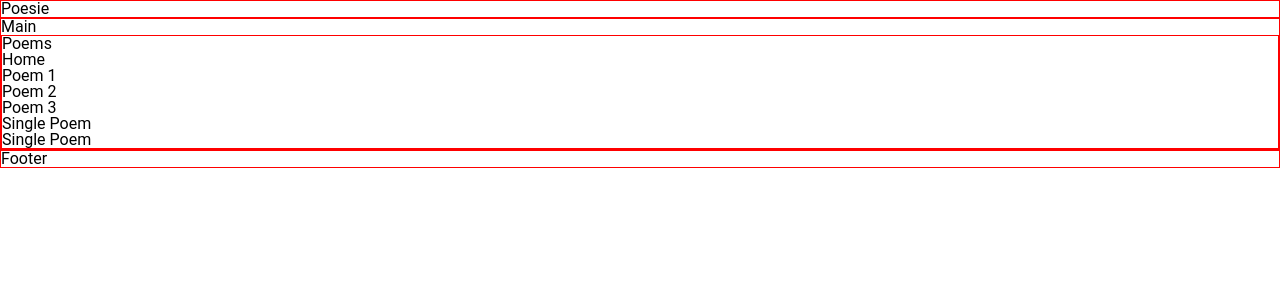
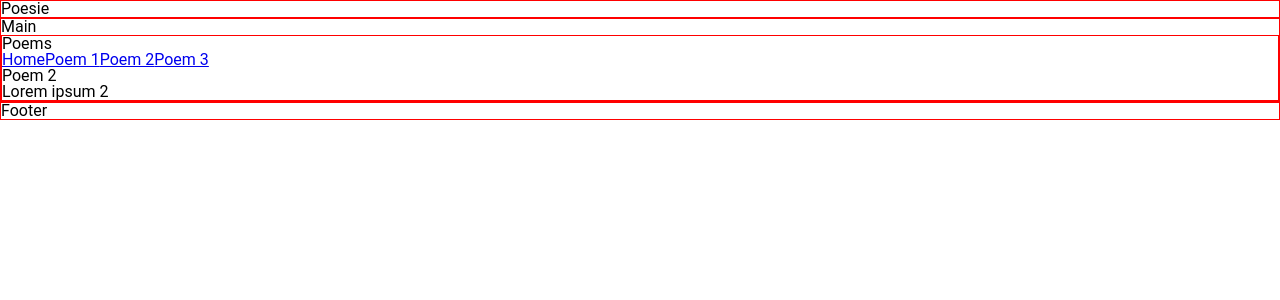
Before and after one commit to giacomo1491/poesie, a React (Create React App) app: page /poem2 in a window 1280 px wide. Shown: the top 300 px of the page. Built offline with nearby package versions, Linux system fonts and the light colour scheme.

Commit message:
create data.json

```diff
--- /dev/null
+++ b/src/components/data.json
@@ -0,0 +1,18 @@
+{
+  "poem": {
+    "title": "Poem",
+    "text": "Lorem ipsum"
+  },
+  "poem1": {
+    "title": "Poem 1",
+    "text": "Lorem ipsum 1"
+  },
+  "poem2": {
+    "title": "Poem 2",
+    "text": "Lorem ipsum 2"
+  },
+  "poem3": {
+    "title": "Poem 3",
+    "text": "Lorem ipsum 3"
+  }
+}
--- a/src/components/poems/poems.css
+++ b/src/components/poems/poems.css
@@ -4,10 +4,18 @@
   border: solid 1px red;
 }
 
+/* NAVIGATION */
 .poemnav--wrapper {
   display: flex;
 }
 
+.poemnav--wrapper ul {
+  display: flex;
+  color: yellow;
+}
+
+/* POEMS */
 .singlepoem--wrapper {
   display: flex;
+  flex-direction: column;
 }
--- a/src/components/poems/poems.js
+++ b/src/components/poems/poems.js
@@ -1,8 +1,8 @@
 import "./poems.css";
-import { BrowserRouter as Switch, Route } from "react-router-dom";
+import { Switch, Route } from "react-router-dom";
 import PoemsNav from "./poemsNav";
 import SinglePoem from "./singlePoem";
-// import poemData from "../data";
+import poemData from "../data.json";
 
 function Poems() {
   return (
@@ -14,17 +14,17 @@ function Poems() {
 
       {/* ROUTING */}
       <Switch>
-        <Route path="/">
-          <SinglePoem />
+        <Route exact path="/poem1">
+          <SinglePoem title={poemData.poem1.title} text={poemData.poem1.text} />
         </Route>
-        <Route path="/poem1">
-          <SinglePoem />
+        <Route exact path="/poem2">
+          <SinglePoem title={poemData.poem2.title} text={poemData.poem2.text} />
         </Route>
-        <Route path="/poem2">
-          <SinglePoem />
+        <Route exact path="/poem3">
+          <SinglePoem title={poemData.poem3.title} text={poemData.poem3.text} />
         </Route>
-        <Route path="/poem3">
-          <SinglePoem />
+        <Route exact path="/">
+          <SinglePoem title={poemData.poem.title} text={poemData.poem.text} />
         </Route>
       </Switch>
     </div>
--- a/src/components/poems/poemsNav.js
+++ b/src/components/poems/poemsNav.js
@@ -1,4 +1,4 @@
-import { BrowserRouter as Link } from "react-router-dom";
+import { Link } from "react-router-dom";
 
 function PoemsNav() {
   return (
--- a/src/components/poems/singlePoem.js
+++ b/src/components/poems/singlePoem.js
@@ -1,7 +1,9 @@
-function SinglePoem() {
+function SinglePoem(props) {
   return (
     <div className="singlepoem--wrapper">
-      <h4>Single Poem</h4>
+      <h4>{props.title}</h4>
+
+      <p>{props.text}</p>
     </div>
   );
 }
```
Also changed, not shown: src/components/data.js (deleted, +0 -20 lines).
